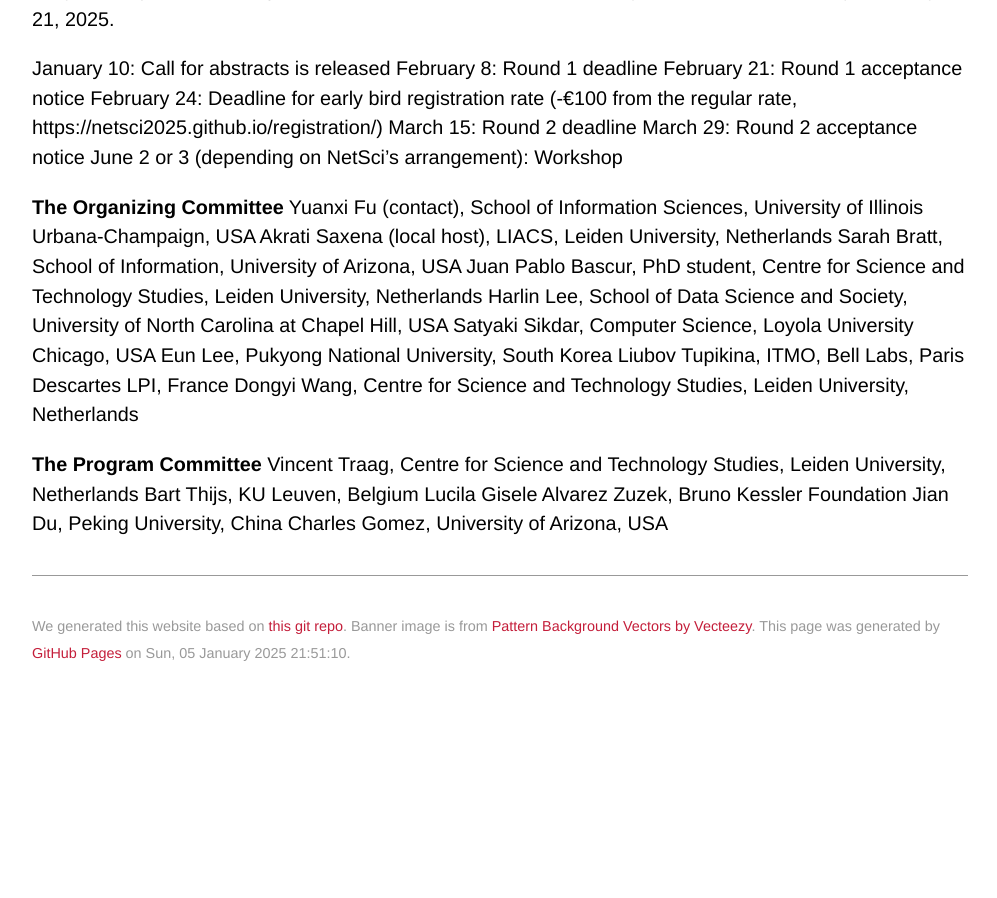
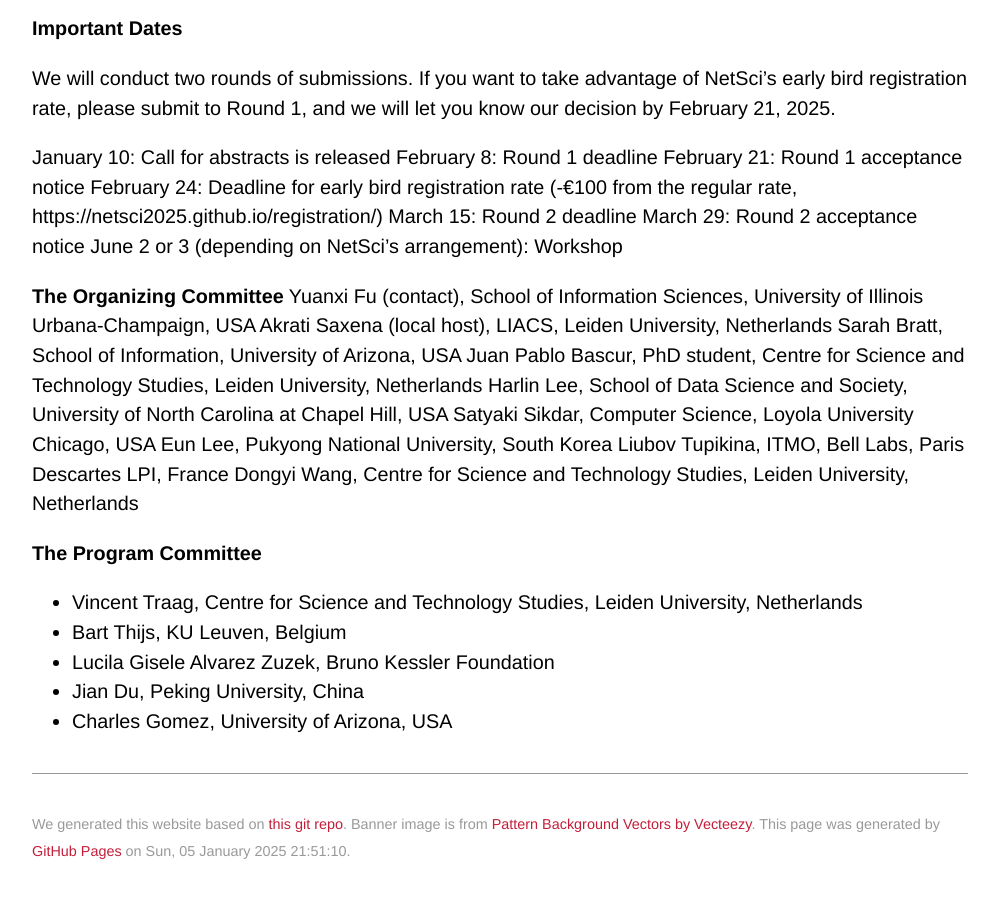
Before and after one commit to netscisci/netscisci.github.io, a Jekyll site: the page built from cfp.md, in a window 1280 px wide and 900 px high, scrolled down 1932 px. Shown: the whole window, without its empty margins (140-1137 px from the left). Built offline with Jekyll 4.4.1, drawn with Linux system fonts in a browser that asks for light colours; some web fonts are replaced; our own code applies the rules of GitHub Pages for plain Markdown files; before the commit the page ends 2634 px from its top, so only the background shows below that.

Commit message:
Update cfp.md

```diff
--- a/cfp.md
+++ b/cfp.md
@@ -19,14 +19,17 @@ This workshop does not have archival proceedings. Therefore, submissions can be:
 - works in progress
 
 **Submission Format**
+
 _Option 1:_ Submit a PDF file of your publication or preprint. This option requires minimal work and is suitable for authors having no copyright restrictions or other concerns that prevent them from uploading their paper/preprint to a different site.
 
 _Option 2: _An abstract. The file should be a PDF. We suggest 1 to 3 pages with unlimited pages for references and figures, but you are free to go beyond 3 pages. You can use any template of your choice.
 
 **Submission Portal**
+
 Enter your submission on EasyChair (https://easychair.org/my/conference?conf=netscisci2025). The portal and any updates to CFP can be found on the workshop website: https://netscisci.github.io/cfp
 
 **Important Dates**
+
 We will conduct two rounds of submissions. If you want to take advantage of NetSci’s early bird registration rate, please submit to Round 1, and we will let you know our decision by February 21, 2025.
 
 January 10: Call for abstracts is released
@@ -49,13 +52,12 @@ Liubov Tupikina, ITMO, Bell Labs, Paris Descartes LPI, France
 Dongyi Wang, Centre for Science and Technology Studies, Leiden University, Netherlands
 
 **The Program Committee**
-Vincent Traag, Centre for Science and Technology Studies, Leiden University, Netherlands
-Bart Thijs, KU Leuven, Belgium
-Lucila Gisele Alvarez Zuzek, Bruno Kessler Foundation
-Jian Du, Peking University, China
-Charles Gomez, University of Arizona, USA
 
-
+* Vincent Traag, Centre for Science and Technology Studies, Leiden University, Netherlands
+* Bart Thijs, KU Leuven, Belgium
+* Lucila Gisele Alvarez Zuzek, Bruno Kessler Foundation
+* Jian Du, Peking University, China
+* Charles Gomez, University of Arizona, USA
 
 <!--
 We welcome submissions that explore the use of network science in the field of Science of Science. This includes (but is not limited to) topics such as the analysis of:
```
